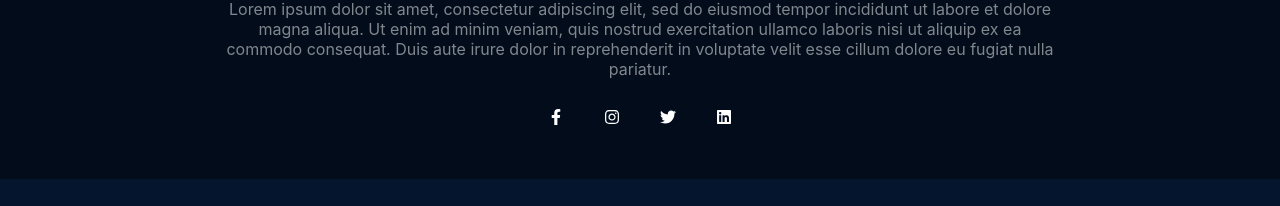
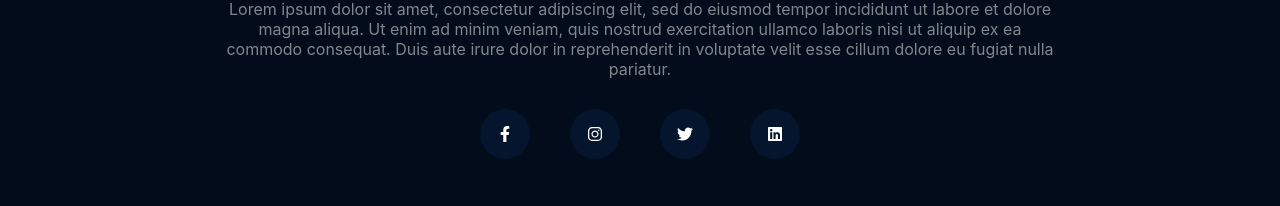
Before and after one commit to simmi25jain/MovixClone, a React (Vite) app: page / in a window 1280 px wide. Shown: the part 965-1171 px from the top of the page. Before the commit the page ends 1144 px from the top, so only its background shows below. Built offline with nearby package versions, Linux system fonts and the light colour scheme; no server answers.

Commit message:
new commit

```diff
--- a/src/components/Footer.css
+++ b/src/components/Footer.css
@@ -21,3 +21,14 @@ width: 70%;
     margin: 30px;
     opacity: 0.5;
 }
+.footerIcons li{
+width: 50px;
+    height: 50px;
+    border-radius: 50%;
+    background-color: #04152d;
+    display: flex;
+    align-items: center;
+    justify-content: center;
+    cursor: pointer;
+    transition: all ease .3s;
+}
```
